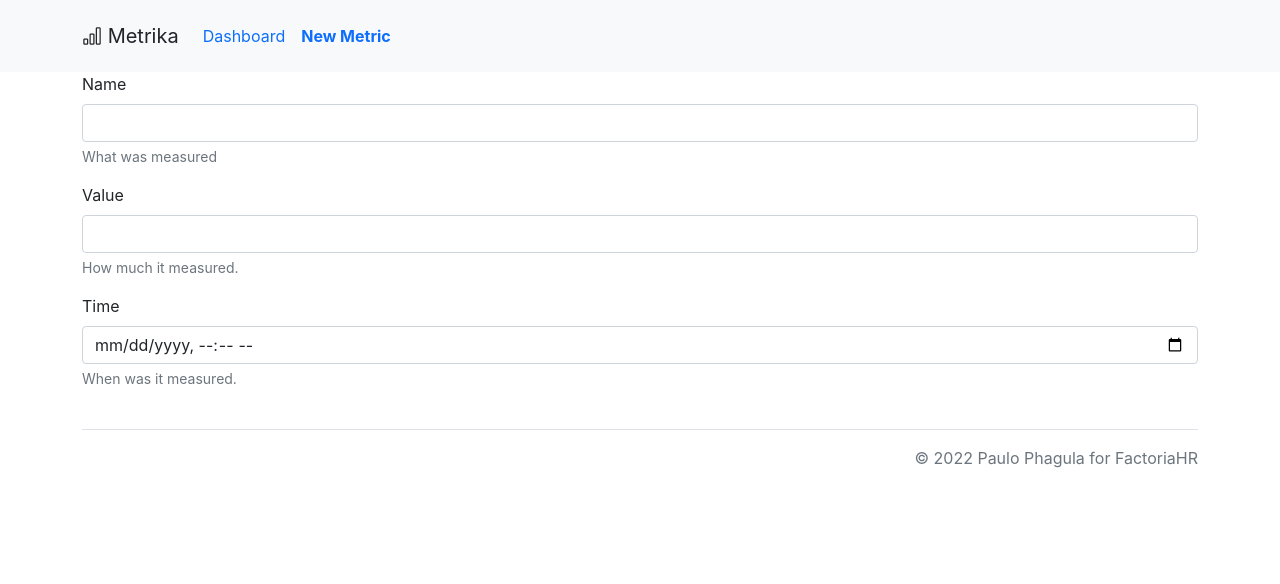
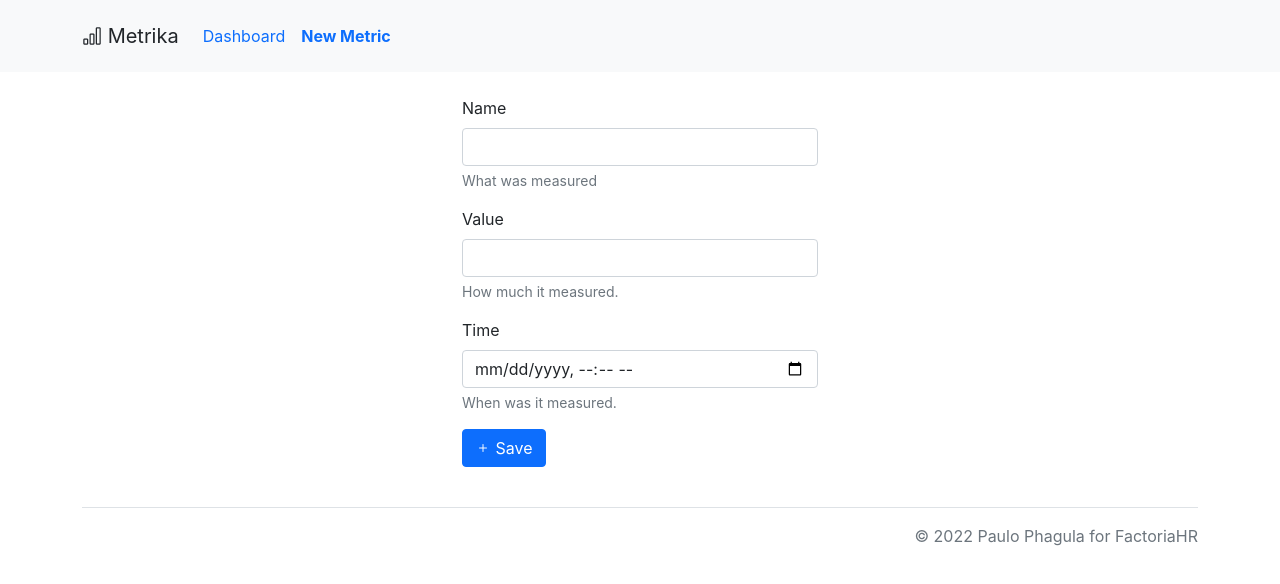
Before and after one commit to PauloPhagula/metrika-client, a React (Create React App) app: page /new in a window 1280 px wide. Shown: the top 584 px of the page. Built offline with nearby package versions, Linux system fonts and the light colour scheme.

Commit message:
Mostly handle new metric submission form

```diff
--- a/src/App.css
+++ b/src/App.css
@@ -1,6 +1,6 @@
 .chart-container {
-  width: 200px;
-  height: 200px;
+  width: 300px;
+  height: 300px;
 }
 
 .nav-link.active {
--- a/src/App.js
+++ b/src/App.js
@@ -8,7 +8,7 @@ function App() {
 
   return (
     <>
-      <header className="p-3 navbar navbar-expand-lg bg-light">
+      <header className="navbar navbar-expand-lg bg-light mb-4 p-3">
           <nav className="container">
             <div className="d-flex flex-wrap align-items-center justify-content-center justify-content-lg-start">
               <span className="navbar-brand">
--- a/src/NewMetric.js
+++ b/src/NewMetric.js
@@ -2,48 +2,88 @@ import React, { useState, useEffect, useRef }  from 'react'
 import { Link } from "react-router-dom";
 import axios from 'axios';
 import { useForm } from "react-hook-form";
+import { Navigate } from 'react-router-dom';
 import moment from "moment";
 
-
+const API_BASE_URL = "http://127.0.0.1:3000/api/v1"
 const defaultDate = moment().format("YYYY-MM-DDThh:mm");
 
 function NewMetric() {
+  const [submittedSuccessfuly, setSubmittedSuccessfuly] = useState(null);
+  const [showSubmitWarn, setShowSubmitWarn] = useState(false);
+
 
   const {register, handleSubmit} = useForm()
   const onSubmit = (formData) => {
+    const params = {
+      "metric": { ...formData }
+    }
 
+    axios
+      .post(API_BASE_URL + "/metrics", params)
+      .then((response) => {setSubmittedSuccessfuly(true)})
+      .catch((err) => {setSubmittedSuccessfuly(false)});
   };
+
+  useEffect(() => {
+    if (submittedSuccessfuly === false) {
+      setShowSubmitWarn(true);
+    } else {
+      setShowSubmitWarn(false);
+    }
+    return () => {
+      setShowSubmitWarn(false);
+    };
+  }, [submittedSuccessfuly]);
+
 
   return (
     <>
+      {submittedSuccessfuly && <Navigate to="/dashboard" replace={true} />}
+
       <div className="container">
-        <div className="row">
-          <form className="form" onSubmit={handleSubmit(onSubmit)}>
+        <div className="row justify-content-md-center">
+          <form className="form col-4" onSubmit={handleSubmit(onSubmit)}>
 
             <div className="mb-3">
-              <label htmlFor="exampleInputEmail1" className="form-label">Name</label>
-              <input type="text" className="form-control" aria-describedby="emailHelp"
-                {...register("from", { required: true })}
+              <label htmlFor="name" className="form-label">Name</label>
+              <input type="text" className="form-control" aria-describedby="nameHelp" list="defaultMetricNames"
+                {...register("name", { required: true })}
               />
-              <div id="emailHelp" className="form-text">What was measured</div>
+              <div id="name" className="form-text">What was measured</div>
+              <datalist id="defaultMetricNames">
+                <option value="cpu_usage" />
+              </datalist>
             </div>
 
             <div className="mb-3">
-              <label htmlFor="exampleInputEmail1" className="form-label">Value</label>
-              <input type="text" className="form-control" aria-describedby="emailHelp"
-                {...register("from", { required: true })}
+              <label htmlFor="value" className="form-label">Value</label>
+              <input type="number" className="form-control" aria-describedby="valueHelp"
+                {...register("metric_value", { required: true })}
               />
-              <div id="emailHelp" className="form-text">How much it measured.</div>
+              <div id="valueHelps" className="form-text">How much it measured.</div>
             </div>
 
             <div className="mb-3">
-              <label htmlFor="exampleInputEmail1" className="form-label">Time</label>
-              <input type="datetime-local" className="form-control" aria-describedby="emailHelp"
-                {...register("from", { required: true, max: defaultDate })}
+              <label htmlFor="timepoint" className="form-label">Time</label>
+              <input type="datetime-local" className="form-control" aria-describedby="timepoint"
+                {...register("timepoint", { required: true, max: defaultDate })}
               />
-              <div id="emailHelp" className="form-text">When was it measured.</div>
+              <div id="timepointHelp" className="form-text">When was it measured.</div>
             </div>
 
+            <div className="mb-3">
+              <button type="submit" className="btn btn-primary d-block" id="refreshButton">
+                  <i className="bi bi-plus" role="img" aria-label="Save"></i> Save
+                </button>
+            </div>
+
+            {showSubmitWarn ?
+              <div className="alert alert-warning" role="alert">
+                An error happened submit this metric. Please try again!
+              </div>
+              : <span/>
+            }
           </form>
         </div>
       </div>
--- a/src/Stats.js
+++ b/src/Stats.js
@@ -137,8 +137,14 @@ function Stats(props) {
             </div>
           </form>
 
-          <div className="container-fluid chart-container">
-            <canvas id="chart" ref={chartEl} width="250" height="250" aria-label="Metric's Graph" role="img"></canvas>
+          <div className="container">
+            <div className="row justify-content-md-center">
+              <div className="col-4">
+                <div className="chart-container mt-2">
+                  <canvas id="chart" ref={chartEl} aria-label="Metric's Graph" role="img"></canvas>
+                </div>
+              </div>
+            </div>
           </div>
         </div>
       </div>
--- a/src/index.js
+++ b/src/index.js
@@ -7,6 +7,7 @@ import {
 } from "react-router-dom";
 
 import "bootstrap/dist/css/bootstrap.min.css";
+import "bootstrap/dist/js/bootstrap.min.js";
 import "bootstrap-icons/font/bootstrap-icons.css";
 import './index.css';
 
```
